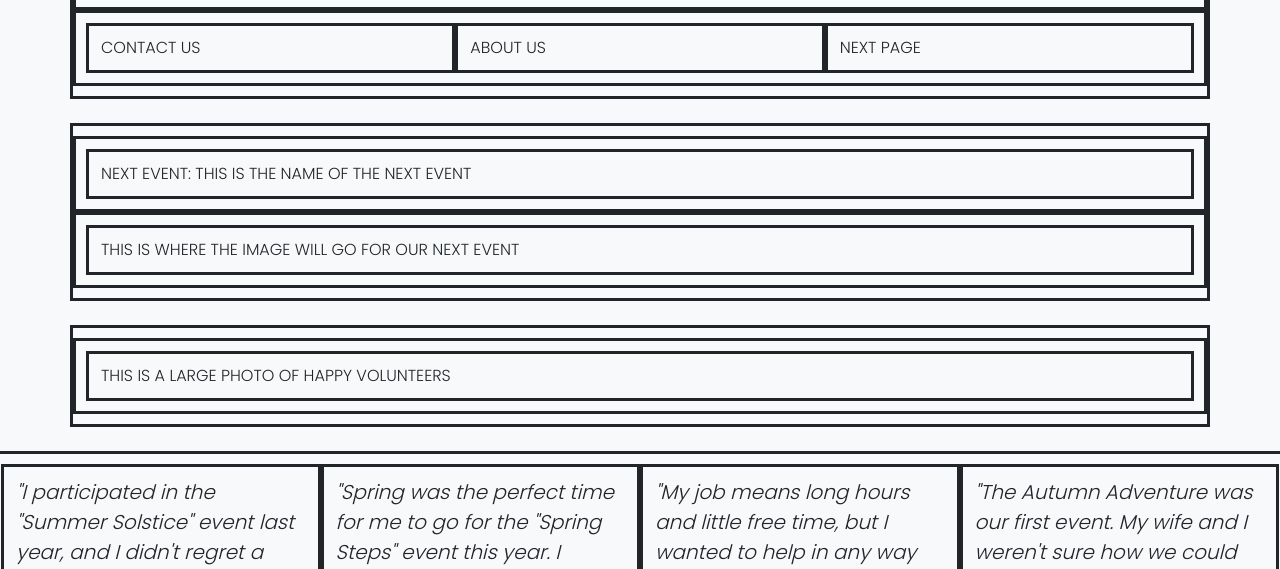
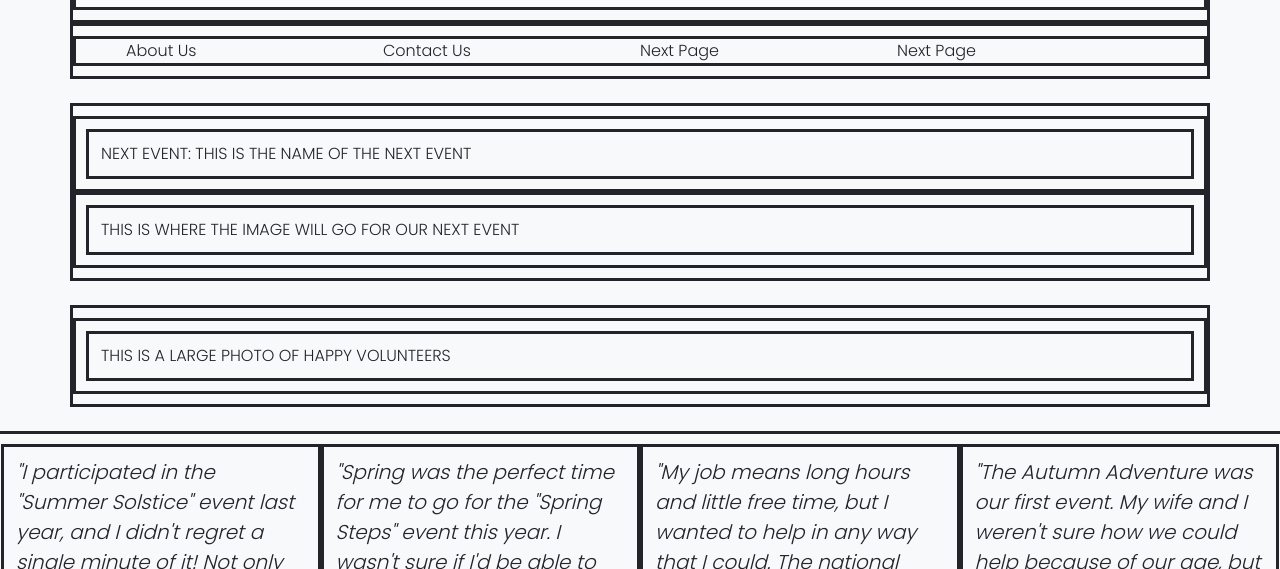
Before and after one commit to Dan-Matthews-23/Heart-Helpers, a plain HTML site: page index.html in a window 1280 px wide. Shown: the part 231-800 px from the top of the page. Drawn offline with nearby package versions, Linux system fonts and the light colour scheme.

Commit message:
Commit again, last one didn't work

```diff
--- a/assets/css/style.css
+++ b/assets/css/style.css
@@ -5,7 +5,6 @@ body
   font-family: 'Poppins', sans-serif;
   font-size:16px;
   background-color:#F8F9FA;
-
 }
 
 #test
@@ -18,14 +17,12 @@ body
   border-color: black;
   border:solid;
   size: 10w;
+}
 
-}
 #logo-banner
 {
   border-color: black;
   border:solid;
-
-
 }
 
 .logo
@@ -37,27 +34,30 @@ body
   right: 0;
   bottom: 0px;
   left: 20px;
+}
 
-
-
+#nav-bar
+{
+  border-color: black;
+  border:solid;
+  padding-top:0;
+  padding-right: 50px;
+  padding-bottom: 0;
+  padding-left: 50px;
 }
 
 div
 {
   border:solid;
   padding: 10px;
-
- }
-
- div.testimonies
- {
-
-  border:solid;
-
 }
 
+div.testimonies
+{
+  border:solid;
+}
 
- @media screen and (min-width: 576px)
+@media screen and (min-width: 576px)
  {
     div.testimonies
       {
@@ -96,7 +96,9 @@ div
       padding-right: 50px;
       padding-bottom: 50px;
       padding-left: 80px;
-    }/*
+    }
+
+    /*
     @media screen and (min-width: 600px) {
       .title {
         font-size: calc(16px + 16 * ((100vw - 600px) / 600));
--- a/index.html
+++ b/index.html
@@ -24,13 +24,20 @@
                     <div class="col-10 title">HEART HELPERS
                     </div>
             </div>
+        </div>
 
-            <div id="nav-bar" class="row">
-              <div class="col">CONTACT US</div>
-              <div class="col">ABOUT US</div>
-              <div class="col">NEXT PAGE</div>
-            </div>
+        <nav>
+        <div class="container">
+            <div class="row" id="nav-bar">
+                <div class="col-3 nav-link">About Us</div>
+                <div class="col-3 nav-link">Contact Us</div>
+                <div class="col-3 nav-link">Next Page</div>
+                <div class="col-3 nav-link">Next Page</div>
+             </div>
         </div>
+        </nav>
+
+
     </header>
 
         <br>
```
